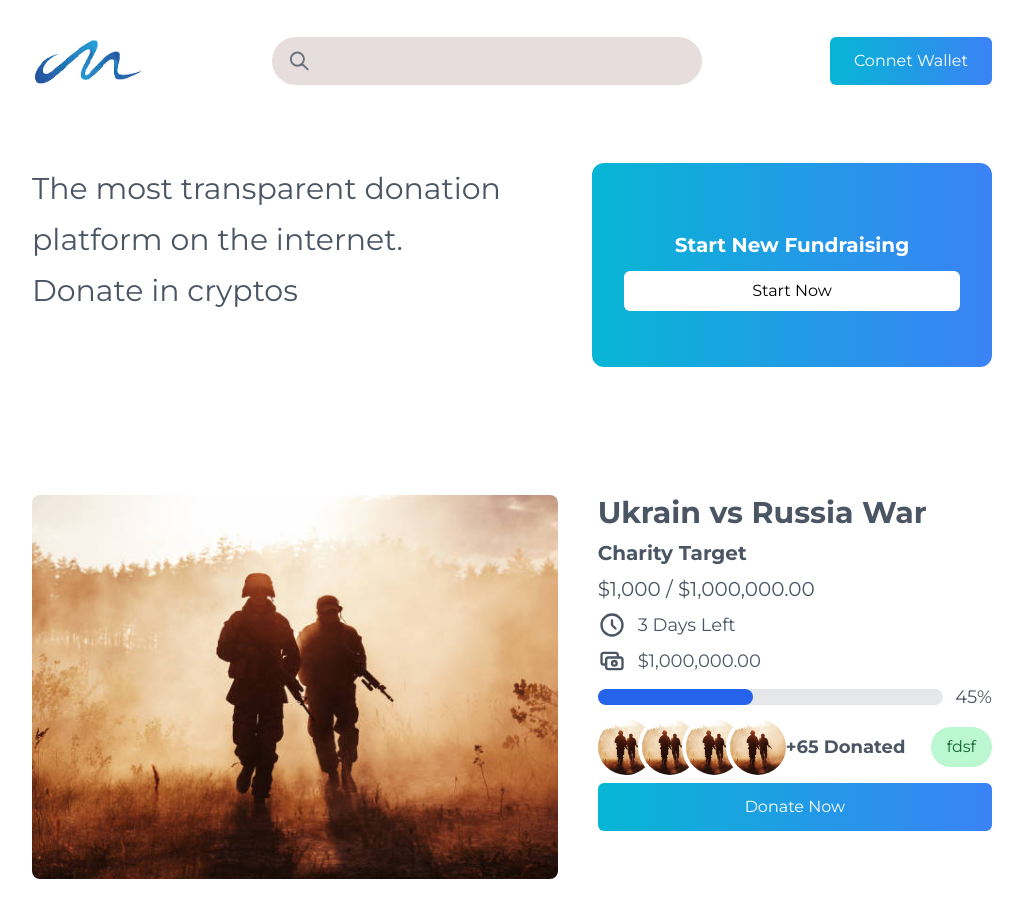
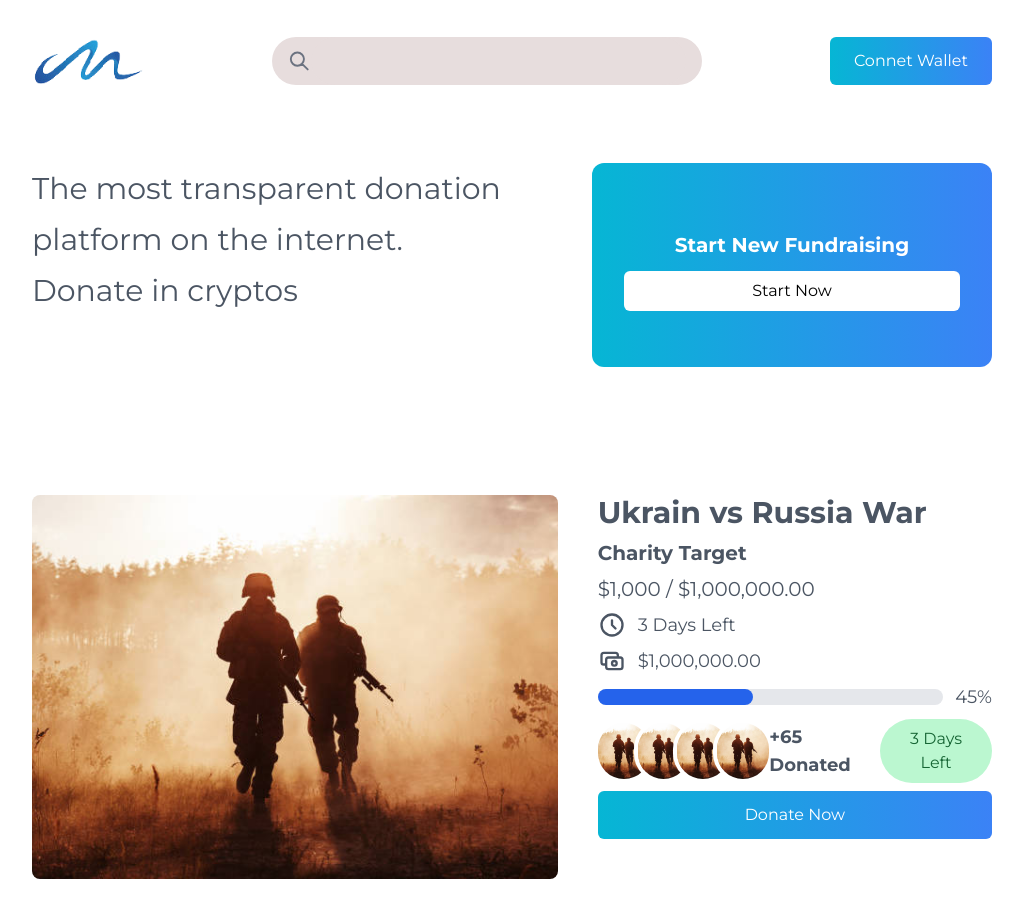
Before and after one commit to mendsalbert/myDonate, a Next.js app: page /donation in a window 1280 px wide. Shown: the whole page, without its empty margins (128-1151 px from the left). Built offline with nearby package versions, Linux system fonts and the light colour scheme.

Commit message:
my donate

```diff
--- a/pages/donation.tsx
+++ b/pages/donation.tsx
@@ -98,8 +98,8 @@ const Donation = () => (
               </div>
               <p className="text-gray-600 text-lg font-bold">+65 Donated</p>
             </div>
-            <div className="bg-green-200 text-green-800 px-4 py-2 rounded-full text-center">
-              fdsf
+            <div className="bg-green-200 w-max text-green-800 px-4 py-2 rounded-full text-center">
+              3 Days Left
             </div>
           </div>
 
```
